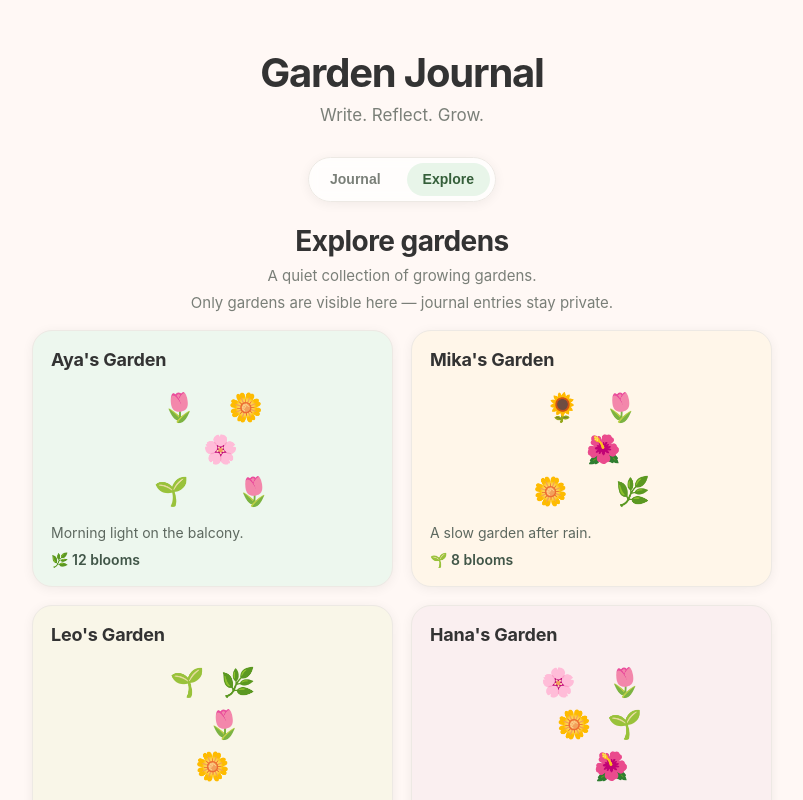
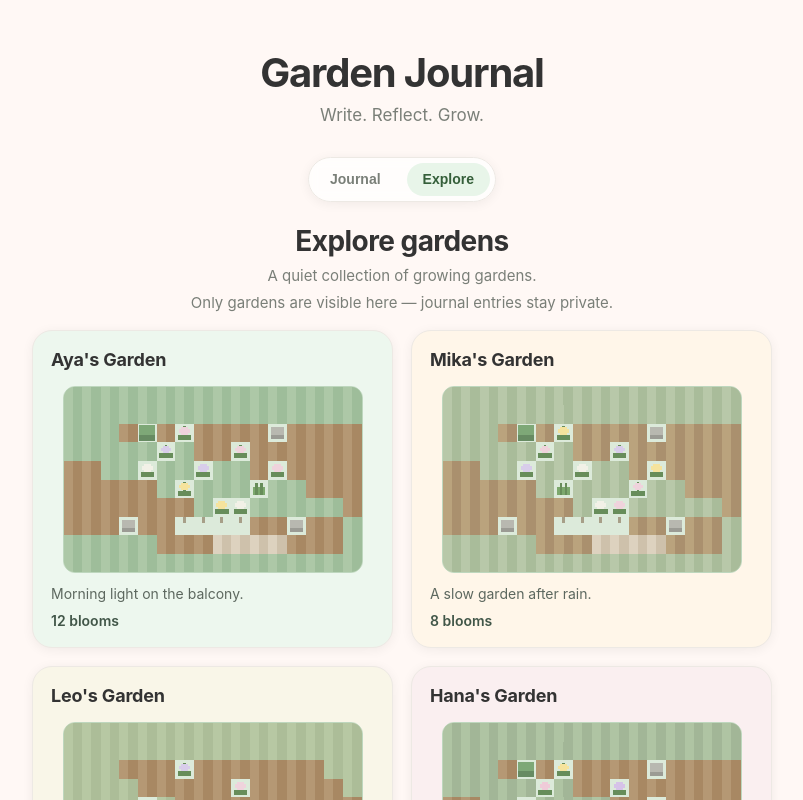
Before and after one commit to kenjiakahane/garden-journal, a React (Vite) app: page / in a window 1280 px wide. Both pictures are taken after a click on the tab "Explore". Shown: the top 800 px of the page, without its empty margins (238-1041 px from the left). Built offline with nearby package versions, Linux system fonts and the light colour scheme.

Commit message:
Implement reusable pixel garden scene prototype
Co-authored-by: kenjiakahane <111665780+kenjiakahane@users.noreply.github.com>

```diff
--- a/src/App.css
+++ b/src/App.css
@@ -114,27 +114,6 @@ header p {
   outline-offset: 2px;
 }
 
-/* ── Past Flowers ─────────────────────────────────── */
-.past-flowers {
-  display: flex;
-  flex-wrap: wrap;
-  justify-content: center;
-  gap: 6px;
-  margin-bottom: 16px;
-  min-height: 32px;
-}
-
-.past-flower {
-  font-size: 28px;
-  line-height: 1;
-  animation: flowerAppear 0.5s cubic-bezier(0.34, 1.56, 0.64, 1);
-}
-
-@keyframes flowerAppear {
-  from { transform: scale(0); opacity: 0; }
-  to   { transform: scale(1); opacity: 1; }
-}
-
 /* ── Hero Section ─────────────────────────────────── */
 .hero-section {
   background: var(--hero-bg);
@@ -206,16 +185,156 @@ header p {
   top: 40%;
 }
 
-.plant-emoji {
-  font-size: 96px;
-  line-height: 1;
-  margin-bottom: 20px;
-  display: block;
-  transition: transform 0.4s cubic-bezier(0.34, 1.56, 0.64, 1);
+.pixel-garden {
+  --scene-grass-a: #adc8a7;
+  --scene-grass-b: #9ebd9a;
+  --scene-soil-a: #b59874;
+  --scene-soil-b: #a88863;
+  --scene-path-a: #ddd2bf;
+  --scene-path-b: #cec1ab;
+  --scene-flower-a: #efd3dc;
+  --scene-flower-b: #f5e39d;
+  --scene-flower-c: #d8cdea;
+  --scene-flower-d: #f2f1e7;
+  --scene-stone: #b8b8b0;
+  --scene-stone-shadow: #9b9b94;
+  --scene-sprout: #7ca86d;
+  --scene-sprout-dark: #678d5a;
+  --scene-bush: #7ea877;
+  --scene-bush-dark: #678b62;
+  margin: 0 0 18px;
+  width: min(100%, 420px);
+  aspect-ratio: 16 / 10;
+  border: 1px solid #bed7be;
+  border-radius: 14px;
+  overflow: hidden;
+  background: #dceada;
+  box-shadow: inset 0 0 0 1px rgba(255, 255, 255, 0.45);
 }
 
-.plant-emoji--grow {
-  transform: scale(1.18);
+.pixel-garden--compact {
+  width: min(100%, 300px);
+  margin: 0 auto;
+  border-radius: 12px;
+}
+
+.pixel-garden--cream {
+  --scene-grass-a: #b8c8a9;
+  --scene-grass-b: #a9bc9a;
+  --scene-soil-a: #baa37d;
+  --scene-soil-b: #aa906e;
+}
+
+.pixel-garden--pink {
+  --scene-grass-a: #afc4a3;
+  --scene-grass-b: #a2b697;
+  --scene-flower-a: #efcbd8;
+  --scene-flower-c: #d6c3e8;
+}
+
+.pixel-garden--yellow {
+  --scene-grass-a: #b7c8a3;
+  --scene-grass-b: #acbd98;
+  --scene-flower-b: #eed997;
+}
+
+.pixel-garden__grid {
+  display: grid;
+  width: 100%;
+  height: 100%;
+  image-rendering: pixelated;
+  image-rendering: crisp-edges;
+}
+
+.tile {
+  width: 100%;
+  height: 100%;
+}
+
+.tile--grass {
+  background:
+    linear-gradient(90deg, var(--scene-grass-a) 0 50%, var(--scene-grass-b) 50% 100%),
+    linear-gradient(var(--scene-grass-b) 0 50%, var(--scene-grass-a) 50% 100%);
+}
+
+.tile--soil {
+  background:
+    linear-gradient(90deg, var(--scene-soil-a) 0 50%, var(--scene-soil-b) 50% 100%),
+    linear-gradient(var(--scene-soil-b) 0 50%, var(--scene-soil-a) 50% 100%);
+}
+
+.tile--path {
+  background:
+    linear-gradient(90deg, var(--scene-path-a) 0 50%, var(--scene-path-b) 50% 100%),
+    linear-gradient(var(--scene-path-b) 0 50%, var(--scene-path-a) 50% 100%);
+}
+
+.pixel-item {
+  justify-self: stretch;
+  align-self: stretch;
+}
+
+.pixel-item--stone {
+  margin: 16%;
+  background:
+    linear-gradient(var(--scene-stone) 0 70%, var(--scene-stone-shadow) 70% 100%);
+}
+
+.pixel-item--sprout {
+  margin: 16%;
+  background:
+    linear-gradient(90deg, transparent 0 20%, var(--scene-sprout-dark) 20% 38%, transparent 38% 62%, var(--scene-sprout-dark) 62% 80%, transparent 80% 100%),
+    linear-gradient(transparent 0 30%, var(--scene-sprout) 30% 100%);
+}
+
+.pixel-item--flower {
+  position: relative;
+  margin: 14%;
+  background:
+    linear-gradient(transparent 0 64%, var(--scene-sprout-dark) 64% 100%),
+    linear-gradient(90deg, transparent 0 40%, var(--scene-sprout-dark) 40% 60%, transparent 60% 100%);
+}
+
+.pixel-item--flower::before {
+  content: "";
+  position: absolute;
+  inset: 6% 10% 38%;
+  background:
+    linear-gradient(90deg, transparent 0 22%, var(--flower-color) 22% 78%, transparent 78% 100%),
+    linear-gradient(transparent 0 22%, var(--flower-color) 22% 78%, transparent 78% 100%);
+}
+
+.pixel-item--flower-0 { --flower-color: var(--scene-flower-a); }
+.pixel-item--flower-1 { --flower-color: var(--scene-flower-b); }
+.pixel-item--flower-2 { --flower-color: var(--scene-flower-c); }
+.pixel-item--flower-3 { --flower-color: var(--scene-flower-d); }
+
+.pixel-item--flower-new {
+  transform-origin: 50% 86%;
+  animation: pixelBloomPop 0.3s cubic-bezier(0.34, 1.56, 0.64, 1);
+}
+
+.pixel-item--path-edge {
+  margin: 0 42% 68%;
+  background: rgba(150, 134, 109, 0.75);
+}
+
+.pixel-item--bush {
+  margin: 8%;
+  background:
+    linear-gradient(var(--scene-bush) 0 62%, var(--scene-bush-dark) 62% 100%);
+}
+
+@keyframes pixelBloomPop {
+  0% {
+    transform: scale(0);
+  }
+  65% {
+    transform: scale(1.15);
+  }
+  100% {
+    transform: scale(1);
+  }
 }
 
 /* ── Progress Dots ────────────────────────────────── */
@@ -618,15 +737,7 @@ textarea:focus {
 
 .public-garden-card__scene {
   margin: 16px 0 12px;
-  text-align: center;
-  min-height: 86px;
-}
-
-.public-garden-card__row {
-  margin: 0;
-  line-height: 1.5;
-  font-size: 28px;
-  white-space: pre;
+  min-height: 130px;
 }
 
 .public-garden-card__message {
@@ -645,7 +756,13 @@ textarea:focus {
 /* ── Responsive ───────────────────────────────────── */
 @media (max-width: 600px) {
   header h1 { font-size: 30px; }
-  .plant-emoji { font-size: 72px; }
+  .pixel-garden {
+    width: min(100%, 356px);
+    margin-bottom: 16px;
+  }
+  .pixel-garden--compact {
+    width: min(100%, 280px);
+  }
   .cards-grid { grid-template-columns: 1fr; }
   main { padding: 32px 16px 104px; }
   .journal-day-group {
@@ -787,14 +904,3 @@ textarea:focus {
   from { transform: scale(0.8); opacity: 0; }
   to   { transform: scale(1); opacity: 1; }
 }
-
-/* ── New Flower Bloom Animation ───────────────────── */
-.past-flower--new {
-  animation: newBloom 0.6s cubic-bezier(0.34, 1.56, 0.64, 1);
-}
-
-@keyframes newBloom {
-  0%   { transform: scale(0); opacity: 0; }
-  60%  { transform: scale(1.35); opacity: 1; }
-  100% { transform: scale(1); opacity: 1; }
-}
--- a/src/App.jsx
+++ b/src/App.jsx
@@ -4,7 +4,8 @@ import "./App.css";
 
 const BLOOM_TARGET = 5; // water drops needed to reach bloom; also the number of progress dots
 
-const FLOWER_CYCLE = ["🌷", "🌼", "🌸", "🌻", "🌺", "💐"];
+const GARDEN_COLS = 16;
+const GARDEN_ROWS = 10;
 
 const DAILY_SEEDS = [
   "What made you smile today?",
@@ -32,63 +33,49 @@ const PUBLIC_GARDENS = [
     id: "aya",
     name: "Aya",
     blooms: 12,
-    plant: "🌿",
     message: "Morning light on the balcony.",
-    flowers: ["🌷    🌼", "  🌸", "🌱      🌷"],
     tone: "mint",
   },
   {
     id: "mika",
     name: "Mika",
     blooms: 8,
-    plant: "🌱",
     message: "A slow garden after rain.",
-    flowers: ["🌻   🌷", "   🌺", "🌼      🌿"],
     tone: "cream",
   },
   {
     id: "leo",
     name: "Leo",
     blooms: 4,
-    plant: "🌱",
     message: "New sprouts near the window.",
-    flowers: ["🌱  🌿", "   🌷", "🌼"],
     tone: "yellow",
   },
   {
     id: "hana",
     name: "Hana",
     blooms: 10,
-    plant: "🌿",
     message: "Tiny blooms, gentle breeze.",
-    flowers: ["🌸    🌷", "  🌼  🌱", "     🌺"],
     tone: "pink",
   },
   {
     id: "sora",
     name: "Sora",
     blooms: 6,
-    plant: "🌱",
     message: "Quiet greens this week.",
-    flowers: ["🌿     🌷", "  🌼", "🌱   🌱"],
     tone: "mint",
   },
   {
     id: "nina",
     name: "Nina",
     blooms: 9,
-    plant: "🌿",
     message: "Soft colors in the afternoon.",
-    flowers: ["🌺   🌸", "   🌷", "🌼      🌱"],
     tone: "cream",
   },
   {
     id: "rui",
     name: "Rui",
     blooms: 7,
-    plant: "🌱",
     message: "A tiny corner keeps growing.",
-    flowers: ["🌷   🌻", "  🌱", "🌼    🌿"],
     tone: "pink",
   },
 ];
@@ -100,8 +87,165 @@ function getDailySeed() {
   return DAILY_SEEDS[dayIndex % DAILY_SEEDS.length];
 }
 
-function getPastFlowers(bloomCount) {
-  return Array.from({ length: bloomCount }, (_, i) => FLOWER_CYCLE[i % FLOWER_CYCLE.length]);
+function hashSeed(seed) {
+  let hash = 2166136261;
+  for (let i = 0; i < seed.length; i += 1) {
+    hash ^= seed.charCodeAt(i);
+    hash += (hash << 1) + (hash << 4) + (hash << 7) + (hash << 8) + (hash << 24);
+  }
+  return Math.abs(hash >>> 0);
+}
+
+function seededShuffle(items, seed) {
+  const next = [...items];
+  let state = seed || 1;
+  const random = () => {
+    state += 0x6d2b79f5;
+    let t = state;
+    t = Math.imul(t ^ (t >>> 15), t | 1);
+    t ^= t + Math.imul(t ^ (t >>> 7), t | 61);
+    return ((t ^ (t >>> 14)) >>> 0) / 4294967296;
+  };
+
+  for (let i = next.length - 1; i > 0; i -= 1) {
+    const j = Math.floor(random() * (i + 1));
+    [next[i], next[j]] = [next[j], next[i]];
+  }
+
+  return next;
+}
+
+function getGardenStageFlowerCount(bloomCount) {
+  if (bloomCount <= 0) return 0;
+  if (bloomCount === 1) return 1;
+  if (bloomCount === 2) return 2;
+  if (bloomCount === 3) return 4;
+  if (bloomCount === 4) return 5;
+  if (bloomCount <= 7) return 7;
+  return 9;
+}
+
+function buildGardenScene({ bloomCount, progress, seed }) {
+  const flowerSpots = seededShuffle(
+    [
+      { x: 5, y: 3 },
+      { x: 9, y: 3 },
+      { x: 7, y: 4 },
+      { x: 10, y: 5 },
+      { x: 6, y: 5 },
+      { x: 8, y: 6 },
+      { x: 4, y: 4 },
+      { x: 11, y: 4 },
+      { x: 6, y: 2 },
+      { x: 9, y: 6 },
+    ],
+    hashSeed(seed),
+  );
+
+  const flowerCount = Math.min(getGardenStageFlowerCount(bloomCount), flowerSpots.length);
+  const flowers = flowerSpots.slice(0, flowerCount).map((spot, index) => ({
+    ...spot,
+    index,
+    palette: index % 4,
+  }));
+  const usedSpots = new Set(flowers.map((spot) => `${spot.x},${spot.y}`));
+  const nextSproutSpot = flowerSpots.find((spot) => !usedSpots.has(`${spot.x},${spot.y}`)) || { x: 7, y: 5 };
+
+  const stones = [];
+  if (bloomCount >= 2) stones.push({ x: 3, y: 7 });
+  if (bloomCount >= 4) stones.push({ x: 12, y: 7 });
+  if (bloomCount >= 7) stones.push({ x: 11, y: 2 });
+
+  const pathTiles = bloomCount >= 5
+    ? [{ x: 6, y: 7 }, { x: 7, y: 7 }, { x: 8, y: 7 }, { x: 9, y: 7 }]
+    : [];
+  const bush = bloomCount >= 8 ? { x: 4, y: 2 } : null;
+  const sprout = progress > 0 || bloomCount === 0 ? nextSproutSpot : null;
+
+  return { flowers, stones, pathTiles, bush, sprout };
+}
+
+function summarizeGarden({ bloomCount, progress, hasSprout }) {
+  const bloomsText = `${bloomCount} bloom${bloomCount === 1 ? "" : "s"}`;
+  if (hasSprout) {
+    const sproutStage = progress >= 3 ? "a growing sprout" : "a tiny sprout";
+    return `Your garden has ${bloomsText} and ${sproutStage}.`;
+  }
+  return `Your garden has ${bloomsText}.`;
+}
+
+function PixelGarden({ bloomCount, progress, seed, compact = false, tone = "mint", highlightFlowerIndex = null }) {
+  const scene = useMemo(
+    () => buildGardenScene({ bloomCount, progress, seed }),
+    [bloomCount, progress, seed],
+  );
+  const summary = summarizeGarden({
+    bloomCount,
+    progress,
+    hasSprout: Boolean(scene.sprout),
+  });
+
+  return (
+    <figure
+      className={`pixel-garden${compact ? " pixel-garden--compact" : ""} pixel-garden--${tone}`}
+      role="img"
+      aria-label={summary}
+    >
+      <div
+        className="pixel-garden__grid"
+        style={{
+          gridTemplateColumns: `repeat(${GARDEN_COLS}, 1fr)`,
+          gridTemplateRows: `repeat(${GARDEN_ROWS}, 1fr)`,
+        }}
+        aria-hidden="true"
+      >
+        {Array.from({ length: GARDEN_COLS * GARDEN_ROWS }, (_, i) => {
+          const x = i % GARDEN_COLS;
+          const y = Math.floor(i / GARDEN_COLS);
+          const isSoil = x >= 3 && x <= 12 && y >= 2 && y <= 7;
+          const isPath = scene.pathTiles.some((tile) => tile.x === x && tile.y === y);
+          const tileClass = isPath ? "tile tile--path" : isSoil ? "tile tile--soil" : "tile tile--grass";
+
+          return <span key={`tile-${x}-${y}`} className={tileClass} />;
+        })}
+        {scene.pathTiles.map((tile) => (
+          <span
+            key={`path-edge-${tile.x}-${tile.y}`}
+            className="pixel-item pixel-item--path-edge"
+            style={{ gridColumn: tile.x + 1, gridRow: tile.y + 1 }}
+          />
+        ))}
+        {scene.stones.map((stone) => (
+          <span
+            key={`stone-${stone.x}-${stone.y}`}
+            className="pixel-item pixel-item--stone"
+            style={{ gridColumn: stone.x + 1, gridRow: stone.y + 1 }}
+          />
+        ))}
+        {scene.flowers.map((flower) => (
+          <span
+            key={`flower-${flower.x}-${flower.y}`}
+            className={`pixel-item pixel-item--flower pixel-item--flower-${flower.palette}${
+              flower.index === highlightFlowerIndex ? " pixel-item--flower-new" : ""
+            }`}
+            style={{ gridColumn: flower.x + 1, gridRow: flower.y + 1 }}
+          />
+        ))}
+        {scene.sprout && (
+          <span
+            className="pixel-item pixel-item--sprout"
+            style={{ gridColumn: scene.sprout.x + 1, gridRow: scene.sprout.y + 1 }}
+          />
+        )}
+        {scene.bush && (
+          <span
+            className="pixel-item pixel-item--bush"
+            style={{ gridColumn: scene.bush.x + 1, gridRow: scene.bush.y + 1 }}
+          />
+        )}
+      </div>
+    </figure>
+  );
 }
 
 function getLocalDateKey(date) {
@@ -226,12 +370,11 @@ function ProgressDots({ progress, poppingIndex }) {
   );
 }
 
-function GardenHero({ water, plant, isAnimating, newBloomIndex, poppingDotIndex }) {
+function GardenHero({ water, newBloomIndex, poppingDotIndex }) {
   const bloomCount = Math.floor(water / BLOOM_TARGET);
   const progress = water % BLOOM_TARGET;
   const justBloomed = water > 0 && progress === 0;
   const dropsUntilBloom = justBloomed ? 0 : BLOOM_TARGET - progress;
-  const pastFlowers = getPastFlowers(bloomCount);
 
   return (
     <section className="hero-section">
@@ -242,21 +385,12 @@ function GardenHero({ water, plant, isAnimating, newBloomIndex, poppingDotIndex
         <span className="hero-dot hero-dot--4" />
         <span className="hero-dot hero-dot--5" />
       </div>
-      {pastFlowers.length > 0 && (
-        <div className="past-flowers" aria-label={`${bloomCount} flower${bloomCount === 1 ? "" : "s"} bloomed`}>
-          {pastFlowers.map((f, i) => (
-            <span
-              key={i}
-              className={`past-flower${i === newBloomIndex ? " past-flower--new" : ""}`}
-            >
-              {f}
-            </span>
-          ))}
-        </div>
-      )}
-      <div className={`plant-emoji ${isAnimating ? "plant-emoji--grow" : ""}`}>
-        {plant}
-      </div>
+      <PixelGarden
+        bloomCount={bloomCount}
+        progress={progress}
+        seed="journal-garden"
+        highlightFlowerIndex={newBloomIndex}
+      />
       <ProgressDots progress={progress} poppingIndex={poppingDotIndex} />
       <p className="bloom-message">
         {dropsUntilBloom > 0
@@ -388,16 +522,18 @@ function ExploreGardenCard({ garden }) {
       aria-label={`${garden.name}'s Garden, ${garden.blooms} blooms`}
     >
       <h3 className="public-garden-card__title">{garden.name}&apos;s Garden</h3>
-      <div className="public-garden-card__scene" aria-hidden="true">
-        {garden.flowers.map((row, index) => (
-          <p key={`${garden.id}-${index}`} className="public-garden-card__row">
-            {row}
-          </p>
-        ))}
+      <div className="public-garden-card__scene">
+        <PixelGarden
+          bloomCount={garden.blooms}
+          progress={garden.blooms % BLOOM_TARGET}
+          seed={`explore-${garden.id}`}
+          compact
+          tone={garden.tone}
+        />
       </div>
       {garden.message && <p className="public-garden-card__message">{garden.message}</p>}
       <p className="public-garden-card__meta">
-        <span aria-hidden="true">{garden.plant}</span> {garden.blooms} blooms
+        {garden.blooms} blooms
       </p>
     </article>
   );
@@ -435,7 +571,6 @@ function App() {
   }, [newBloomIndex]);
 
   const currentProgress = water % BLOOM_TARGET;
-  const plant = currentProgress >= 2 ? "🌿" : "🌱";
   const groupedEntries = useMemo(() => groupEntriesByDate(entries), [entries]);
   const poppingDotIndex = isAnimating && water > 0
     ? (currentProgress === 0 ? BLOOM_TARGET - 1 : currentProgress - 1)
@@ -528,8 +663,6 @@ function App() {
         <h2 className="sr-only">Journal</h2>
         <GardenHero
           water={water}
-          plant={plant}
-          isAnimating={isAnimating}
           newBloomIndex={newBloomIndex}
           poppingDotIndex={poppingDotIndex}
         />
```
